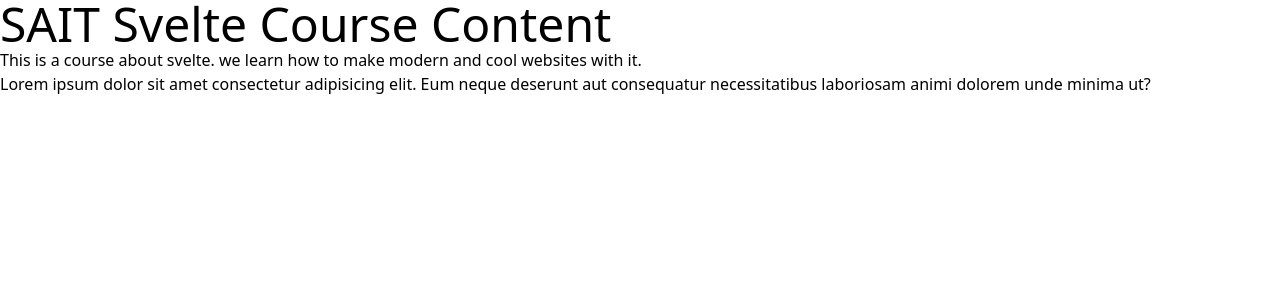
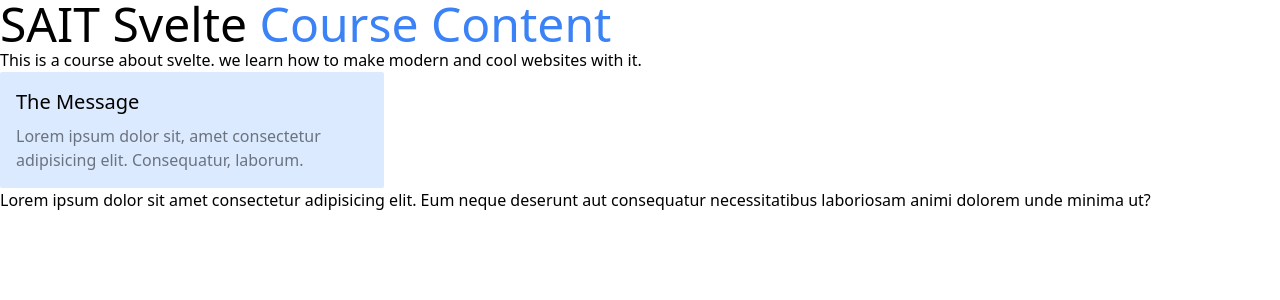
Before and after one commit to ashx3s/sait-svelte-demos, a SvelteKit app: page / in a window 1280 px wide. Shown: the top 300 px of the page. Built offline with nearby package versions, Linux system fonts and the light colour scheme.

Commit message:
prep to create a component
Signed-off-by: Ashlyn Knox <ashlyn@lilyx.io>

```diff
--- a/src/routes/+page.svelte
+++ b/src/routes/+page.svelte
@@ -1,11 +1,19 @@
 <script>
-	const dailyContent = 'Course Content';
+	// render html with @html in the rendered variable { ... }
+	const dailyContent = '<span class="text-blue-500">Course Content</span>';
 	const description =
 		'This is a course about svelte. we learn how to make modern and cool websites with it.';
 </script>
 
-<h1 class="text-5xl">SAIT Svelte {dailyContent}</h1>
+<h1 class="text-5xl">SAIT Svelte {@html dailyContent}</h1>
 <p>{description}</p>
+
+<div class="bg-blue-100 rounded-sm p-4 max-w-sm">
+	<h3 class="text-xl pb-2">The Message</h3>
+	<p class="text-gray-500">
+		Lorem ipsum dolor sit, amet consectetur adipisicing elit. Consequatur, laborum.
+	</p>
+</div>
 
 <p>
 	Lorem ipsum dolor sit amet consectetur adipisicing elit. Eum neque deserunt aut consequatur
```
Also changed, not shown: src/lib/components/MessageBox.svelte (added).
